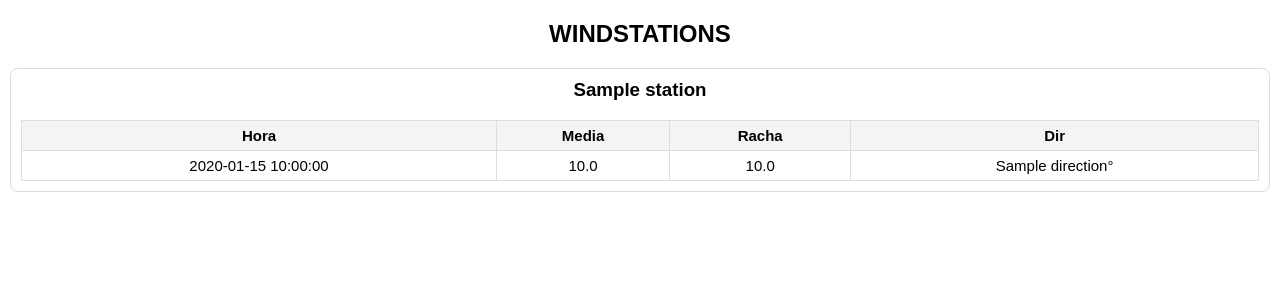
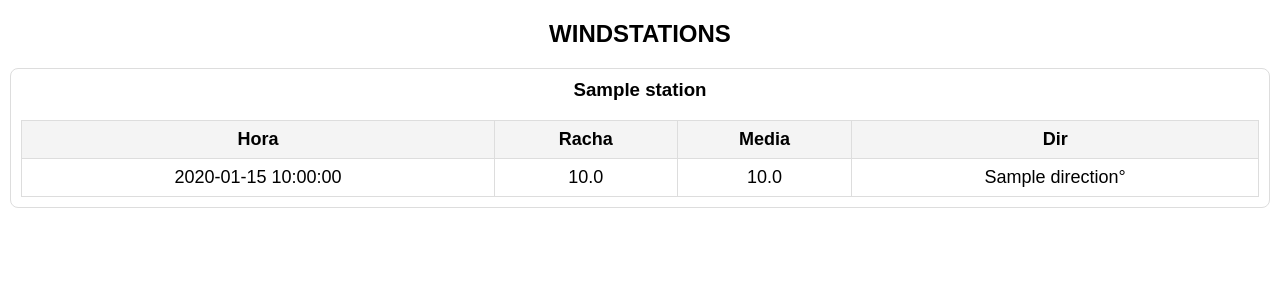
Before and after one commit to AAyani69/Windstations, a Flask app: template templates/index.html in a window 1280 px wide. Shown: the top 300 px of the page. Run offline with Flask 3, Linux system fonts and the light colour scheme; the template is opened without the code that fills it: most values are stand-ins (such as "Sample title", 1, 10 or a date in 2020).

Commit message:
Adjust table font size and padding
Increased font size and padding in the table for better readability.

```diff
--- a/templates/index.html
+++ b/templates/index.html
@@ -38,11 +38,11 @@
         table {
             border-collapse: collapse;
             width: 100%;
-            font-size: 15px;
+            font-size: 18px;
         }
 
         th, td {
-            padding: 6px;
+            padding: 8px;
             border: 1px solid #ddd;
             text-align: center;
         }
@@ -84,8 +84,8 @@
 
         <tr>
             <th>Hora</th>
+            <th>Racha</th>
             <th>Media</th>
-            <th>Racha</th>
             <th>Dir</th>
         </tr>
 
```
